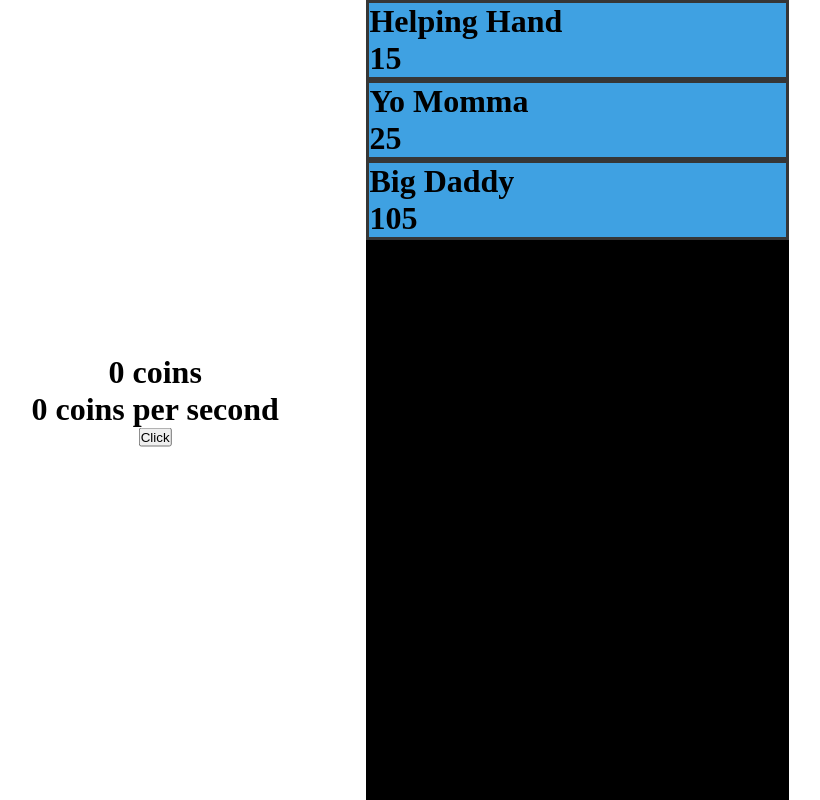
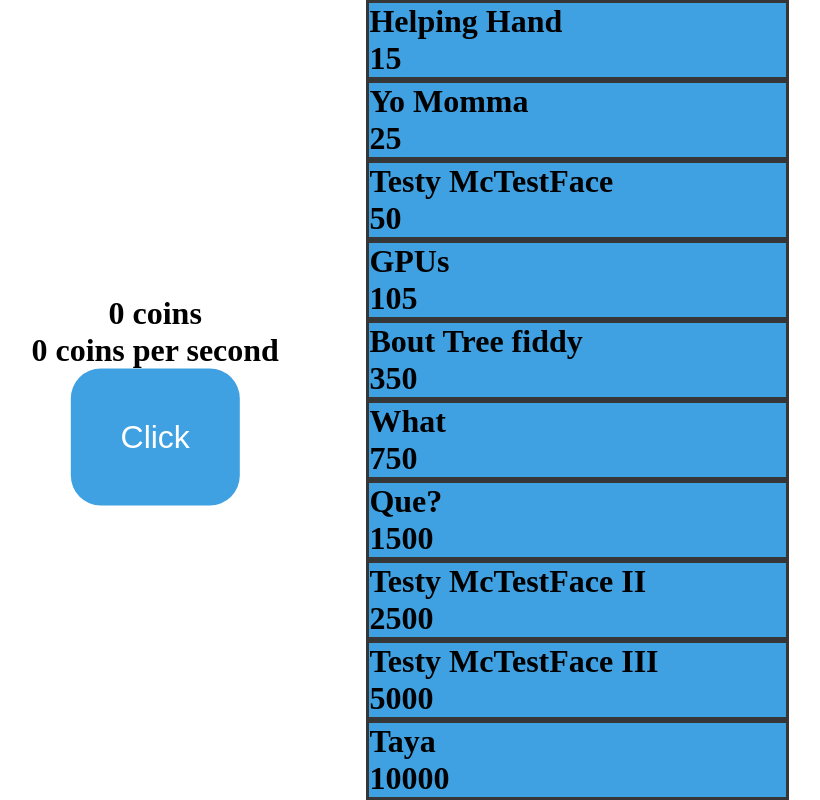
Before and after one commit to JSONCarrillo/crypto-clicker, a React app: page / in a window 1280 px wide. Shown: the whole page, without its empty margins (56-876 px from the left). Built offline with nearby package versions, Linux system fonts and the light colour scheme.

Commit message:
added overflow scrolling to upgrades

```diff
--- a/public/style.css
+++ b/public/style.css
@@ -5,6 +5,7 @@
 
 .app{
     display: flex;
+    max-height: 100vh;
 }
 
 .section{
@@ -24,10 +25,21 @@
     text-align: center;
 }
 
+#click-button{
+    padding: 50px;
+    background-color: rgb(63, 161, 226);
+    color: white;
+    border-radius: 30px;
+    border: none;
+    cursor: pointer;
+    font-size: xx-large;
+}
+
 /*  Upgrade Section */
 
 .section:nth-child(2){
     background-color: black;
+    overflow-y: scroll;
 }
 
 .upgrade{
--- a/src/components/Counter/Counter.jsx
+++ b/src/components/Counter/Counter.jsx
@@ -9,7 +9,12 @@ export default function Counter(props) {
 			<div className="counter">
 				<h1>{coins} coins</h1>
 				<h1>{cps} coins per second</h1>
-				<button onClick={() => props.handleIncrement(1)}>Click</button>
+				<button
+					id={"click-button"}
+					onClick={() => props.handleIncrement(1)}
+				>
+					Click
+				</button>
 			</div>
 		</div>
 	);
--- a/src/components/Upgrades/UpgradeMenu.jsx
+++ b/src/components/Upgrades/UpgradeMenu.jsx
@@ -11,7 +11,18 @@ export default function UpgradeMenu(props) {
 	const upgrades = [
 		new CoinUpgrade("Helping Hand", 15, 0.1),
 		new CoinUpgrade("Yo Momma", 25, 1),
-		new CoinUpgrade("Big Daddy", 105, 12),
+		new CoinUpgrade("Testy McTestFace", 50, 12),
+		new CoinUpgrade("GPUs", 105, 12),
+		new CoinUpgrade("Bout Tree fiddy", 350, 12),
+		new CoinUpgrade("What", 750, 12),
+		new CoinUpgrade("Que?", 1500, 12),
+		new CoinUpgrade("Testy McTestFace II", 2500, 12),
+		new CoinUpgrade("Testy McTestFace III", 5000, 12),
+		new CoinUpgrade("Taya", 10000, 12),
+		new CoinUpgrade("Testy McTestFace IV", 100000, 12),
+		new CoinUpgrade("Testy McTestFace V", 10000000, 12),
+		new CoinUpgrade("Testy McTestFace VI", 100000000, 12),
+		new CoinUpgrade("Testy McTestFace VII", 1000000000, 12),
 	];
 
 	const element = (
```
